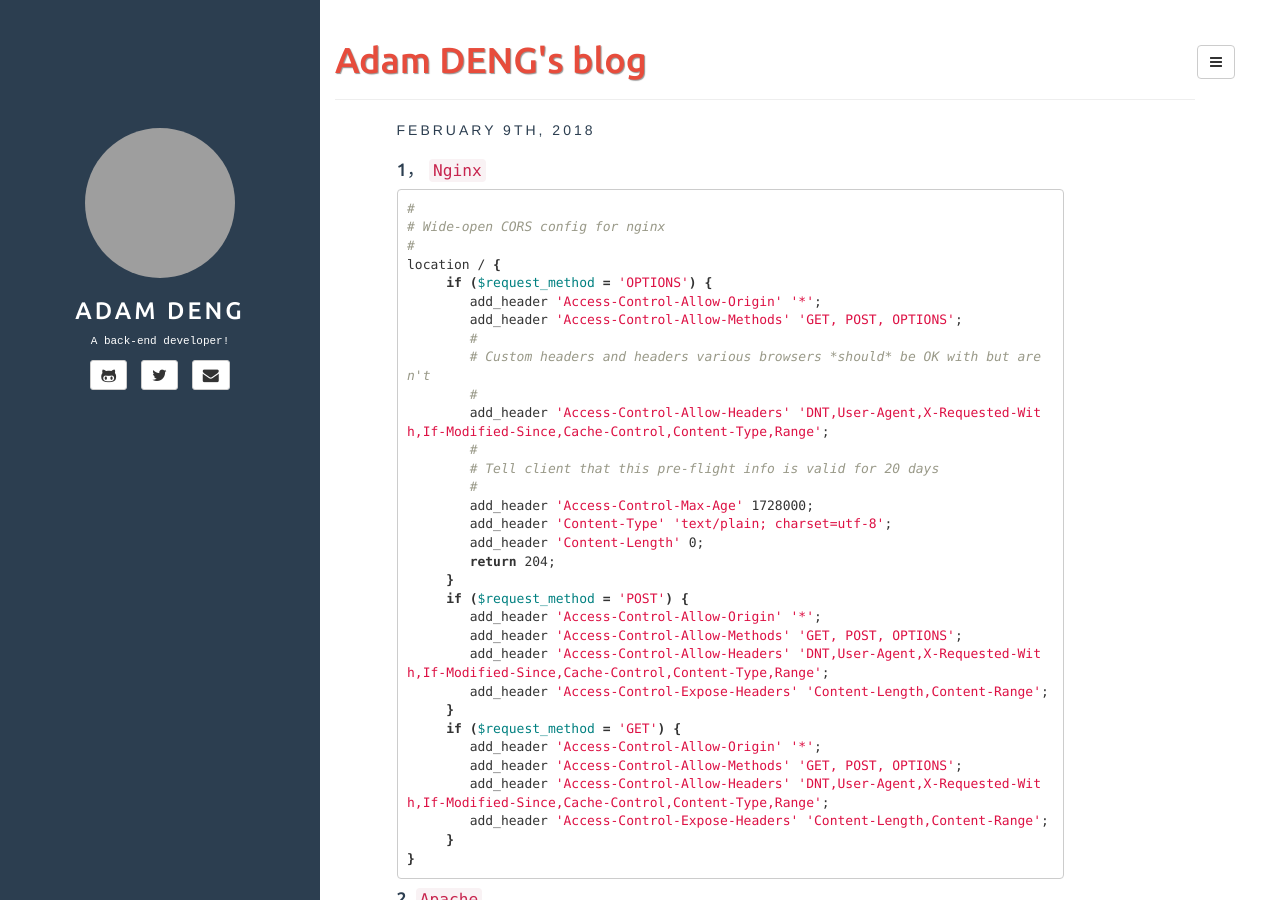
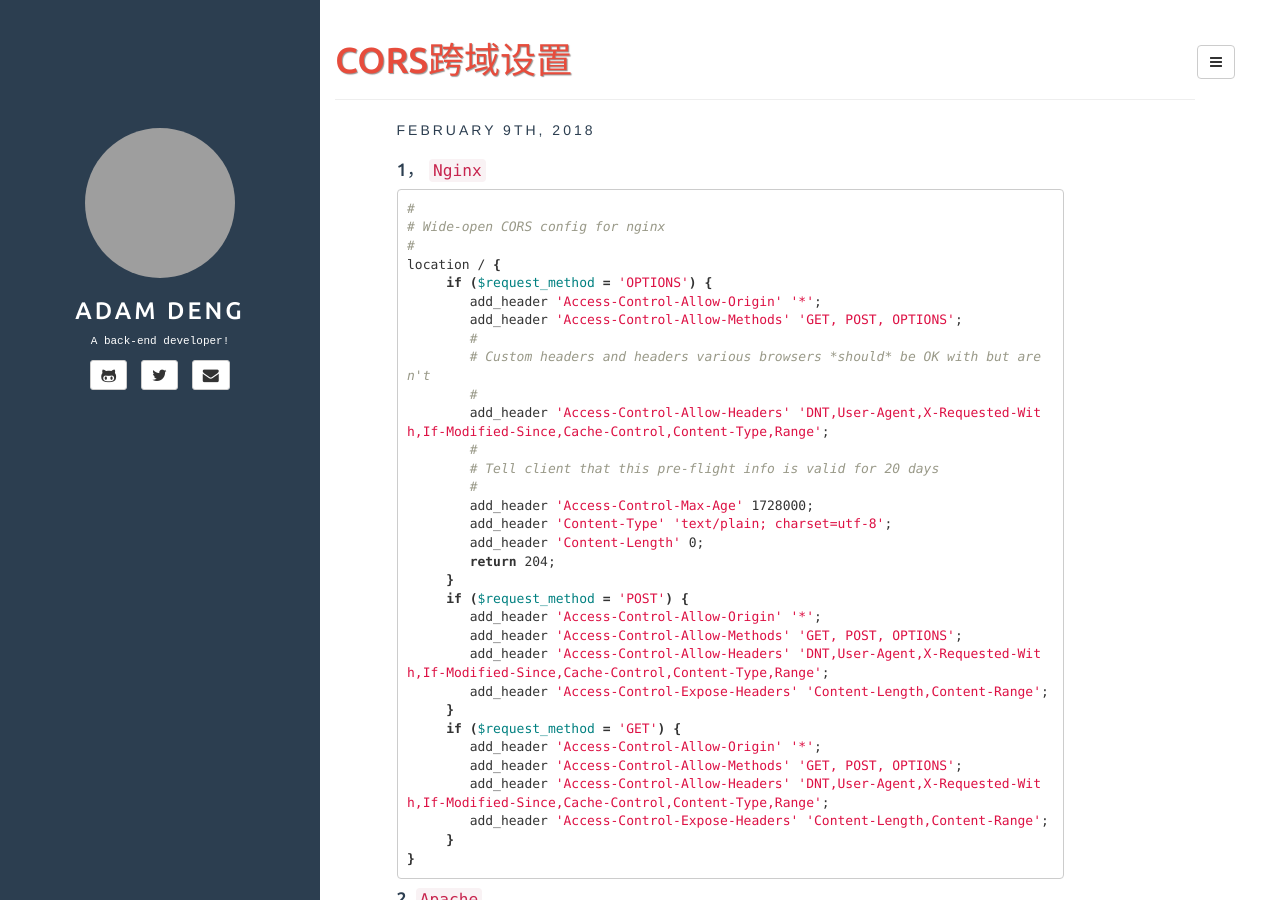
Before and after one commit to cbfmai/java-tutorial, a Jekyll site: the page built from _posts/2018-02-09-Server CORS跨域设置.md, in a window 1280 px wide and 900 px high. Built offline with Jekyll 4.4.1, drawn with Linux system fonts in a browser that asks for light colours; our own code applies the rules of GitHub Pages for plain Markdown files; comment, search, counter and statistics services are not loaded; some of the changed text lies outside the part shown; grey boxes are pictures that could not be loaded.

Commit message:
update title

```diff
--- a/_posts/2018-02-09-Server CORS跨域设置.md
+++ b/_posts/2018-02-09-Server CORS跨域设置.md
@@ -1,6 +1,6 @@
 ---
 layout: post
-title: `CORS`跨域设置
+title: CORS跨域设置
 categories: [Server,Nginx]
 tags: [Server,Nginx]
 fullview: false
```
